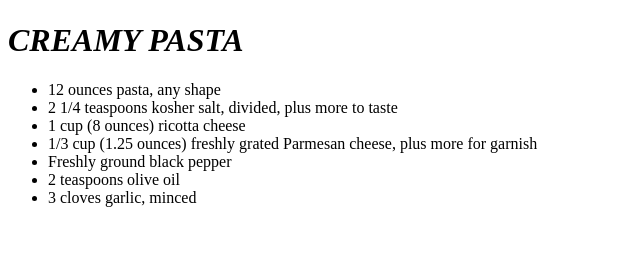
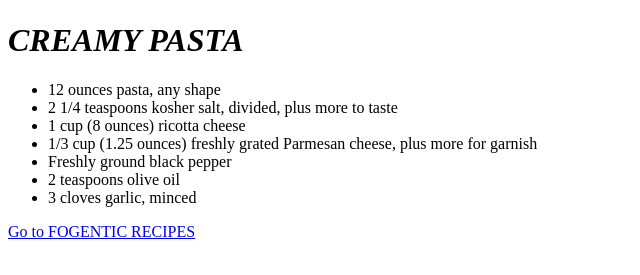
Before and after one commit to Fogentic/fogentic-recipes, a plain HTML site: page recipes/creamypasta.html in a window 1280 px wide. Shown: the part 311-586 px from the top of the page, without its empty margins (0-640 px from the left). Drawn offline with Linux system fonts and the light colour scheme.

Commit message:
Add the option to go to index.html

```diff
--- a/recipes/creamypasta.html
+++ b/recipes/creamypasta.html
@@ -18,5 +18,6 @@
             <li>2 teaspoons olive oil</li>
             <li>3 cloves garlic, minced</li>
         </ul>
+        <a href="../index.html">Go to FOGENTIC RECIPES</a>
     </body>
 </html>
```
Also changed, not shown: recipes/gnocchichicken.html (+1 -0 lines), recipes/stuffedshells.html (+1 -0 lines).
